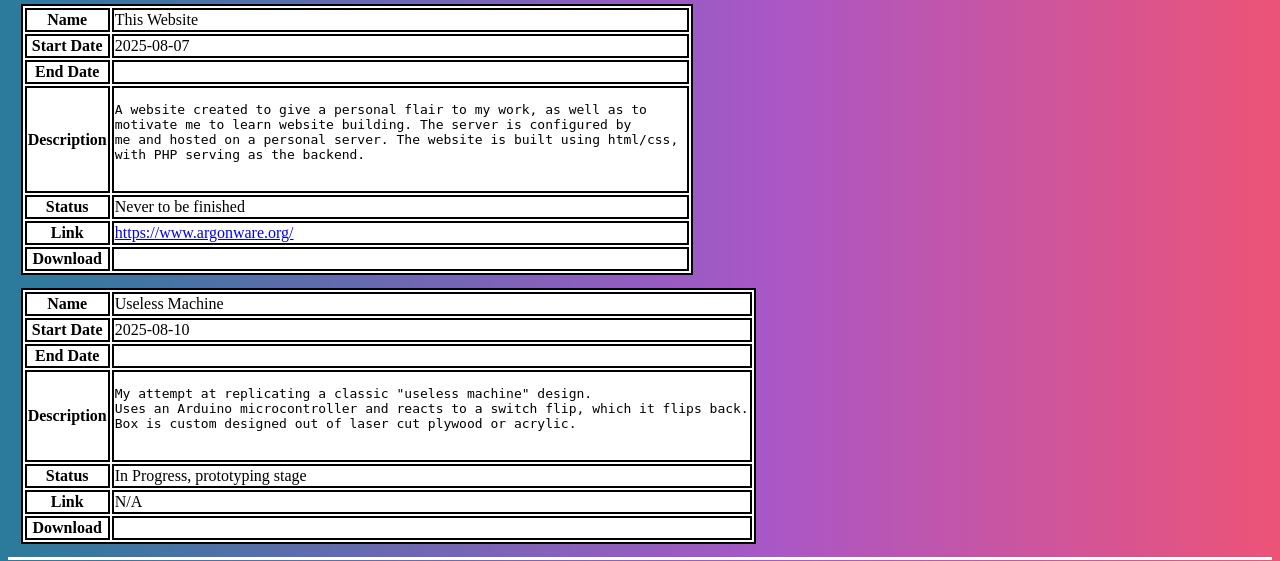
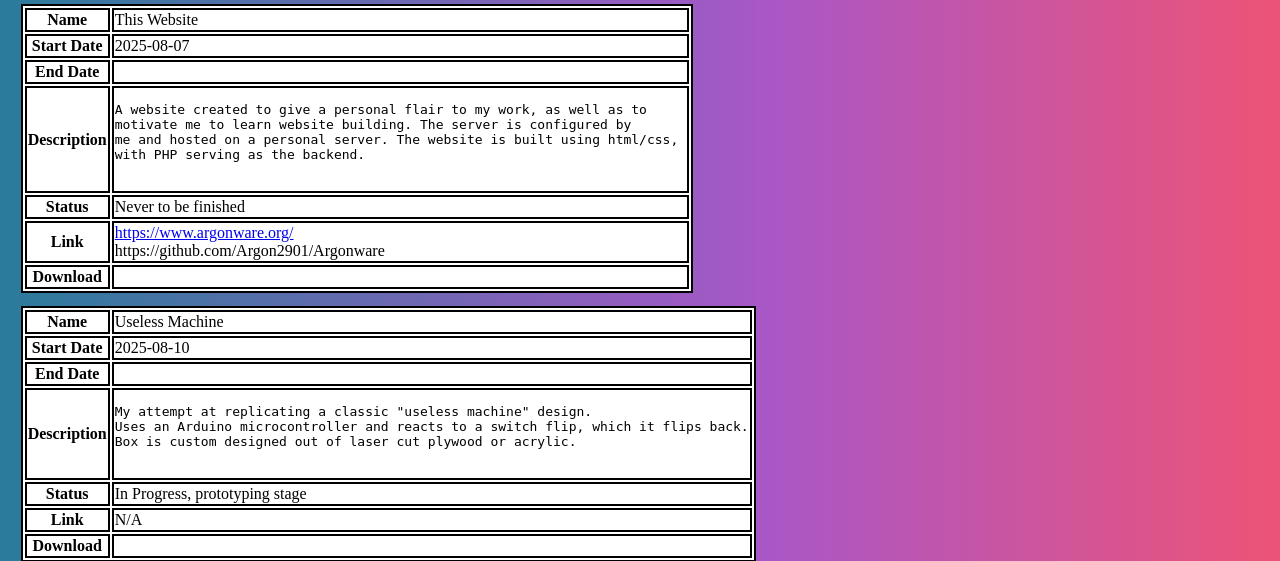
Before and after one commit to Argon2901/Argonware, a PHP site: page /projects.php in a window 1280 px wide. Shown: the part 252-813 px from the top of the page. Run offline with PHP 8.4, Linux system fonts and the light colour scheme.

Commit message:
Added github link for argonware

```diff
--- a/projects.php
+++ b/projects.php
@@ -49,7 +49,7 @@ with PHP serving as the backend.
             </tr>
             <tr>
                 <th>Link</th>
-                <td><a href="https://www.argonware.org/">https://www.argonware.org/</a></td>
+                <td><a href="https://www.argonware.org/">https://www.argonware.org/</a><br>https://github.com/Argon2901/Argonware</td>
             </tr>
             <tr>
                 <th>Download</th>
```
